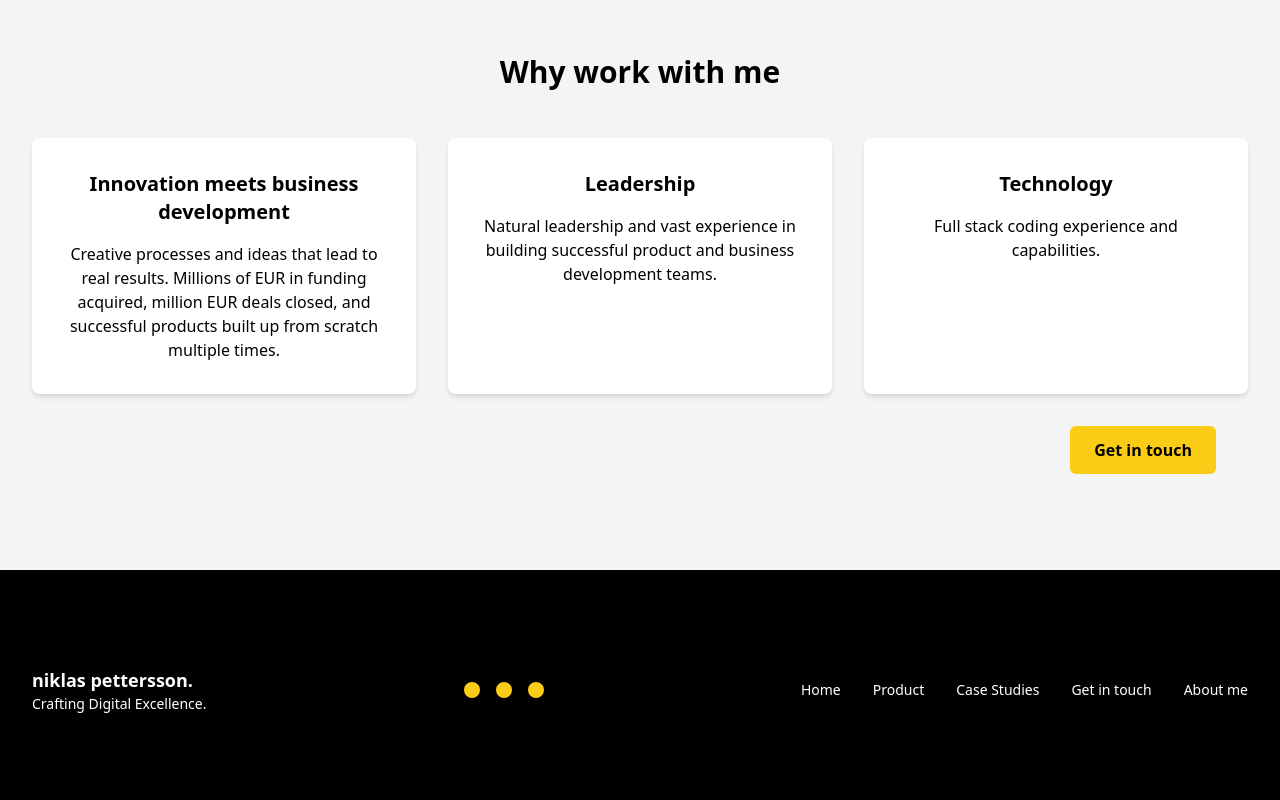
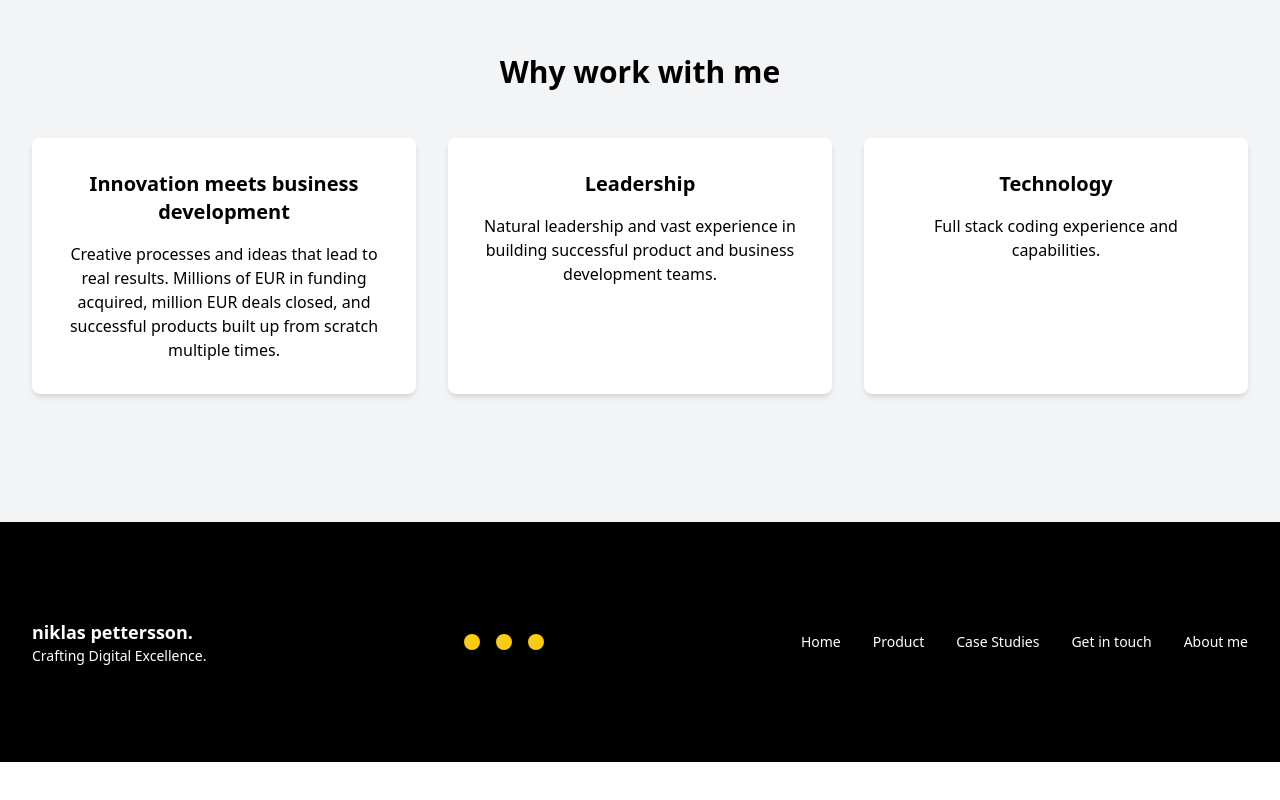
Before and after one commit to Nikla6Petter66on/react-iafe2024, a React (Create React App) app in the folder my-landing-page/: page /aboutme in a window 1280 px wide. Shown: the part 1746-2546 px from the top of the page. After the commit the page ends 2508 px from the top, so only its background shows below. Built offline with nearby package versions, Linux system fonts and the light colour scheme.

Commit message:
clarity script

```diff
--- a/my-landing-page/public/index.html
+++ b/my-landing-page/public/index.html
@@ -33,6 +33,13 @@
       Learn how to configure a non-root public URL by running `npm run build`.
     -->
     <title>iamfrontend.com</title>
+    <script type="text/javascript">
+      (function(c,l,a,r,i,t,y){
+          c[a]=c[a]||function(){(c[a].q=c[a].q||[]).push(arguments)};
+          t=l.createElement(r);t.async=1;t.src="https://www.clarity.ms/tag/"+i;
+          y=l.getElementsByTagName(r)[0];y.parentNode.insertBefore(t,y);
+      })(window, document, "clarity", "script", "nz0w4oj0kb");
+  </script>
   </head>
   <body>
     <noscript>You need to enable JavaScript to run this app.</noscript>
--- a/my-landing-page/src/components/AboutMe.js
+++ b/my-landing-page/src/components/AboutMe.js
@@ -64,9 +64,6 @@
             </div>
           </div>
           <section className="flex justify-end p-8 text-black">
-        <a href="/contact" className="bg-yellow-400 text-black font-semibold py-3 px-6 rounded-md inline-flex items-center hover:bg-yellow-500 transition-colors duration-300">
-        Get in touch
-        </a>
       </section>
         </div>
       </section>
```
